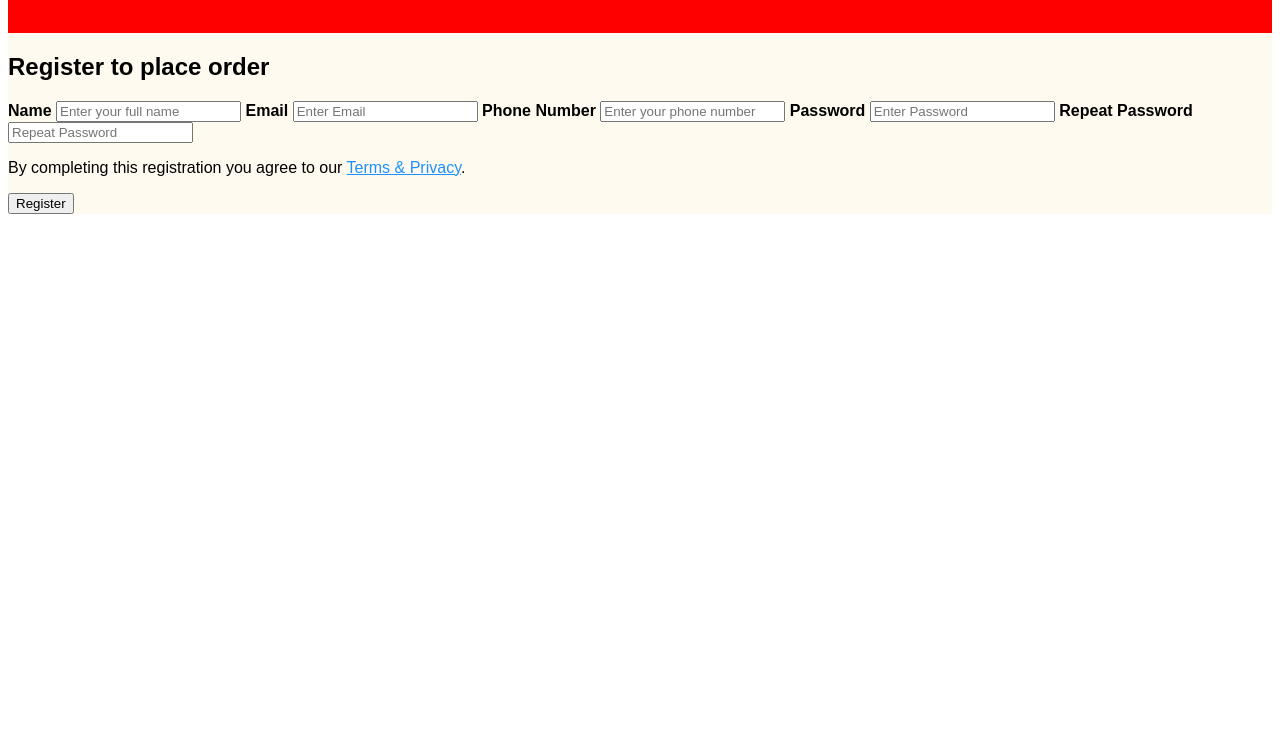
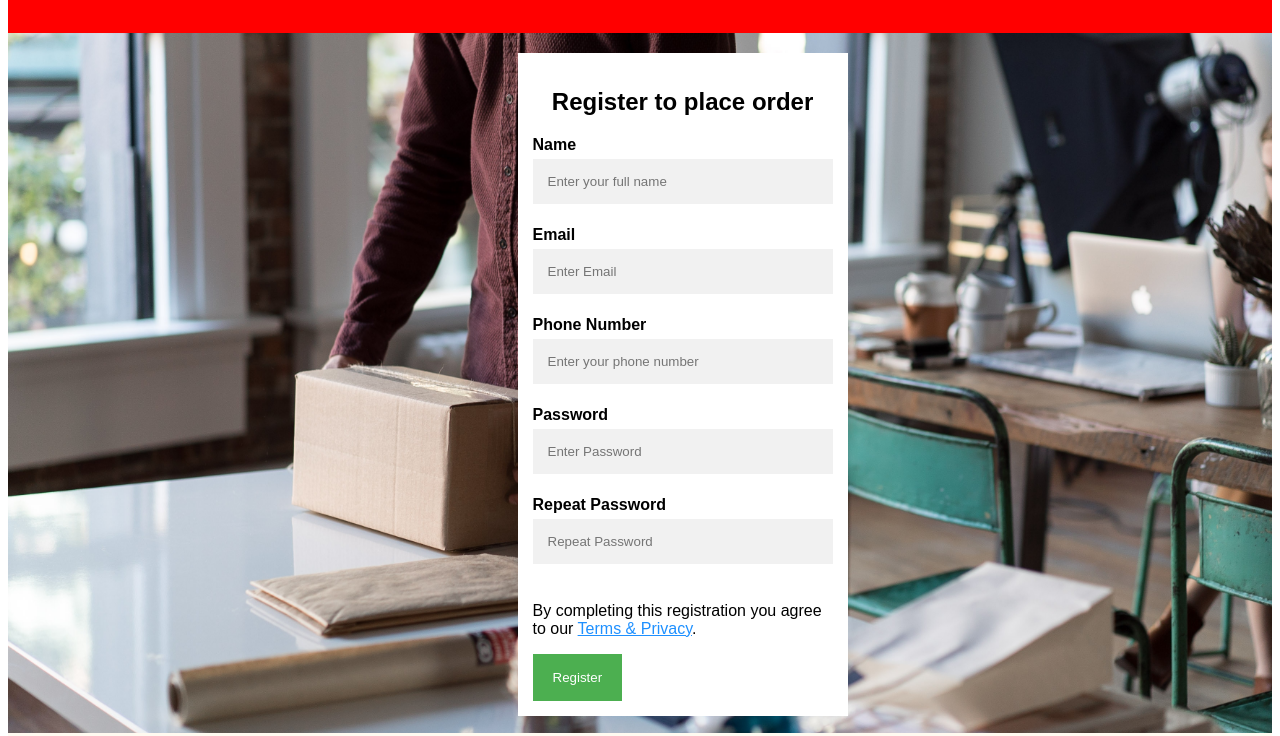
Before and after one commit to JumaKahiga/sendIT, a plain HTML site: page register.html in a window 1280 px wide. Shown: the part 78-814 px from the top of the page. Drawn offline with Linux system fonts and the light colour scheme.

Commit message:
[finishes 161612015] creation of registration page

```diff
--- a/css/style.css
+++ b/css/style.css
@@ -107,6 +107,72 @@ header a:hover{
 }
 
 
+/* Forms */
+.nairobian {
+  right: 0;
+  margin: 20px;
+  max-width: 300px;
+  padding: 15px;
+  background-color: white;
+}
+
+.nairobian h1 {
+    text-align: center;
+    color: black;
+}
+
+
+  input[type=text], input[type=password] {
+  width: 90%;
+  padding: 15px;
+  margin: 5px 0 22px 0;
+  border: none;
+  background: #f1f1f1;
+}
+
+input[type=text]:focus, input[type=password]:focus {
+  background-color: #ddd;
+  outline: none;
+}
+
+
+.cosmopolitan {
+  background-image: url("../img/packing.jpg");
+  min-height: 700px;
+  background-position: center;
+  background-repeat: no-repeat;
+  background-size: cover;
+  position: relative;
+}
+
+.float_center {
+  float: right;
+
+  position: relative;
+  right: 32%;
+  text-align: left;
+}
+.float_center > .child {
+  position: relative;
+  left: 50%;
+}
+
+
+
+.btn {
+  background-color: #4CAF50;
+  color: white;
+  padding: 16px 20px;
+  border: none;
+  cursor: pointer;
+  width: 100%
+  opacity: 0.9;
+}
+
+
+
+
+
 footer{
     padding: 20px;
     margin-top: 20px;
```
